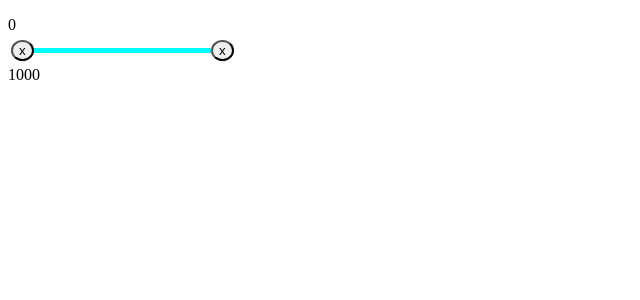
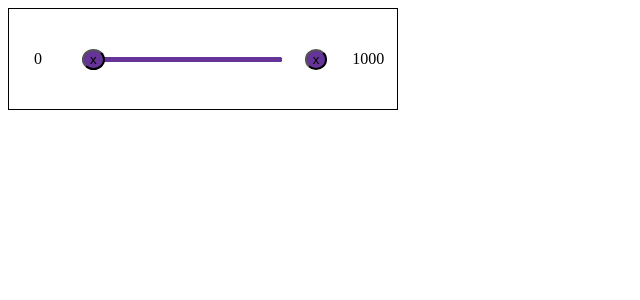
Before and after one commit to roberttorrocc/InputSlider, a React (Vite) app in the folder inputSlider/: page /normalSlider in a window 1280 px wide. Shown: the top 300 px of the page, without its empty margins (0-640 px from the left). Built offline with nearby package versions, Linux system fonts and the light colour scheme.

Commit message:
mejoras de diseño

```diff
--- a/inputSlider/src/index.css
+++ b/inputSlider/src/index.css
@@ -1,44 +1,45 @@
-.bullet{
-  width: auto;
-  height: auto;
+.bullet {
+  background: rebeccapurple;
   border-radius: 50%;
   cursor: pointer;
-  position: absolute;
 }
-.divTrSlice{
-  display: flex;
+.bullet:hover {
+  transform: scale(1.3);
+}
+.divSlider {
+  display: inline-flex;
   place-items: center;
-  position: relative;
-  width: 200px;
+  width: auto;
 }
-.numberSlice{
-width: 20px;
+.numberSlice {
+  padding: 25px;
+  width: 20px;
 }
 
-.nums{
+.nums {
   padding: 10px;
 }
-.bullet--line{
+.sliderLine {
   margin-left: 3px;
   border-radius: 3px;
   height: 5px;
   position: absolute;
   background-color: black;
-  width: 100%;
+  width: 200px;
   z-index: 1;
 }
-.bullet--line2{
+.sliderLineRange {
   border-radius: 3px;
   height: 5px;
   position: absolute;
-  background-color: cyan;
+  background-color: rebeccapurple;
   width: 100%;
   z-index: 2;
 }
 
-.slider {
-  position: relative;
-  width: 200px;
+.rangeComponent {
+  border: 1px solid black;
+  display: inline-flex;
 }
 
 .bullet--right {
@@ -46,5 +47,5 @@ width: 20px;
 }
 
 .bullet--left {
-  z-index: 3;
+  z-index: 4;
 }
--- a/inputSlider/src/views/NormalSlider.tsx
+++ b/inputSlider/src/views/NormalSlider.tsx
@@ -46,10 +46,10 @@ function NormalSlider() {
   }, [draggingLeft, draggingRight, leftValue, rightValue]);
 
   return (
-    <div className="slider">
+    <div className="rangeComponent">
       <p className="numberSlice">{`${leftValue}`}</p>
 
-      <div className="divTrSlice">
+      <div className="divSlider">
         <button
           onMouseDown={handleMouseDownLeft}
           className="bullet bullet--left"
@@ -57,18 +57,18 @@ function NormalSlider() {
         >
           x
         </button>
-        <div className="bullet--line" />
+        <div className="sliderLine" />
         <div
           style={{
             width: getWidthRange(rightValue, leftValue),
             marginLeft: getMarginRange(leftValue),
           }}
-          className="bullet--line2"
+          className="sliderLineRange"
         />
         <button
           onMouseDown={handleMouseDownRight}
           className="bullet bullet--right"
-          style={{ marginLeft: getMarginRange(rightValue) }}
+          style={{ marginLeft: getMarginRange(rightValue)-3 }}
         >
           x
         </button>
```
